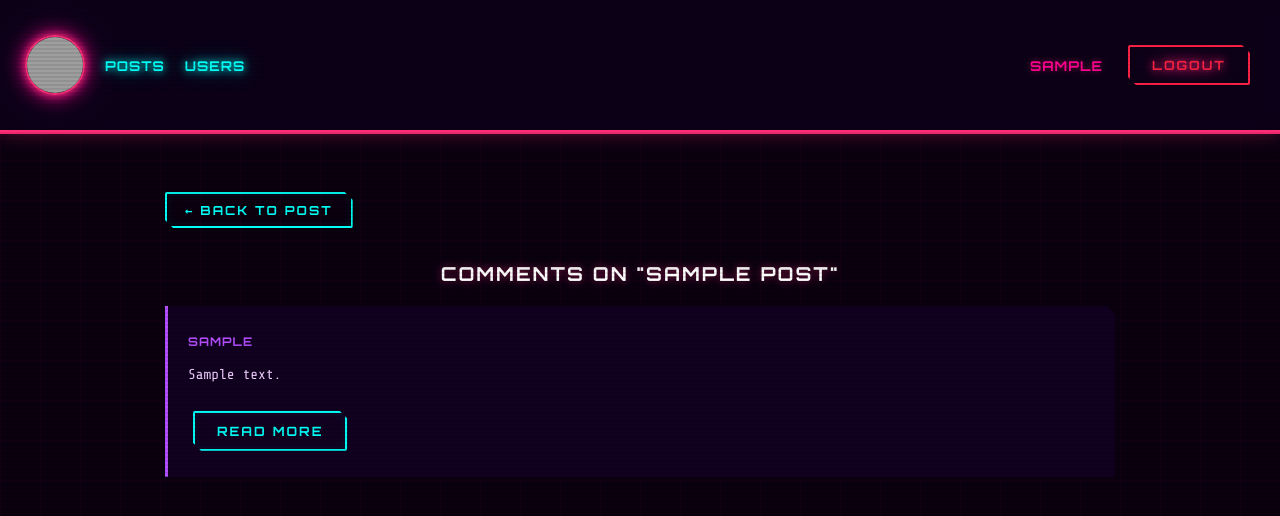
After one commit to Carliaal/Blog, a Django app: a page that uses shared/templates/header.html in a window 1280 px wide. The commit adds this page. Shown: the top 516 px of the page. Run offline with Django 5.2, Linux system fonts and the light colour scheme; a user stored in the database is signed in; tables that the repository leaves empty hold one stand-in row (values such as "Sample post"); grey boxes are pictures that could not be loaded.

Commit message:
feat #14: comment_list, delete_comment. users_list views

```diff
--- /dev/null
+++ b/comments/templates/comments/list.html
@@ -0,0 +1,31 @@
+{% extends "basic.html" %}
+
+{% block content %}
+<div class="post-detail">
+
+  <div class="post-detail-topbar">
+    <a href="{% url 'posts:post-detail' post_slug=post.slug %}" class="show">← Back to post</a>
+  </div>
+
+  <h2>Comments on "{{ post.title }}"</h2>
+
+  {% if comments %}
+    <ul class="comments-list">
+      {% for comment in comments %}
+        <li class="comment-card">
+          <p class="comment-alias">{{ comment.alias }}</p>
+          <p class="comment-content">{{ comment.content|truncatechars:160 }}</p>
+          <a href="{% url 'comments:detail' post_slug=post.slug comment_id=comment.id %}" class="show">Read more</a>
+        </li>
+      {% endfor %}
+    </ul>
+  {% else %}
+    <div class="post-empty">
+      <p class="post-empty-icon">◈</p>
+      <p>No comments yet.</p>
+      <a href="{% url 'comments:add-comment' post_slug=post.slug %}" class="add">+ Add comment</a>
+    </div>
+  {% endif %}
+
+</div>
+{% endblock %}
--- a/comments/urls.py
+++ b/comments/urls.py
@@ -4,6 +4,7 @@ from . import views
 app_name = 'comments'
 
 urlpatterns = [
+    path('<slug:post_slug>/comments/', views.comments_list, name='comments-list'),
     path('<slug:post_slug>/comments/add/', views.add_comment, name='add-comment'),
     path('<slug:post_slug>/comments/<int:comment_id>/', views.comment_detail, name='detail'),
     path('<slug:post_slug>/comments/<int:comment_id>/delete/', views.delete_comment, name='delete-comment'),
--- a/comments/views.py
+++ b/comments/views.py
@@ -5,6 +5,12 @@ from django.shortcuts import render, get_object_or_404, redirect
 from posts.models import Post
 from .forms import AddCommmentForm
 from .models import Comment
+
+@login_required
+def comments_list(request, post_slug):
+    post = get_object_or_404(Post, slug=post_slug)
+    comments = Comment.objects.filter(post=post).order_by('id')
+    return render(request, 'comments/list.html', {'comments': comments, 'post': post})
 
 
 @login_required
@@ -21,7 +27,7 @@ def add_comment(request, post_slug):
         form = AddCommmentForm()
     return render(request, 'comments/add.html', {'form': form, 'post': post})
 
-
+@login_required
 def comment_detail(request, post_slug, comment_id):
     post = get_object_or_404(Post, slug=post_slug)
     comment = get_object_or_404(Comment, id=comment_id, post=post)
@@ -31,7 +37,6 @@ def comment_detail(request, post_slug, comment_id):
         'is_author': comment.author == request.user,
     })
 
-
 @login_required
 def delete_comment(request, post_slug, comment_id):
     post = get_object_or_404(Post, slug=post_slug)
--- a/posts/templates/posts/post/detail.html
+++ b/posts/templates/posts/post/detail.html
@@ -30,7 +30,7 @@
 
   <div class="comments-section">
     <div class="comments-header">
-      <h2>Comments ({{ comments|length }})</h2>
+      <h2><a href="{% url 'comments:comments-list' post_slug=post.slug %}" class="comments-list-link">Comments ({{ comments|length }})</a></h2>
       <a href="{% url 'comments:add-comment' post_slug=post.slug %}" class="add">+ Add comment</a>
     </div>
 
--- a/shared/static/css/styles.css
+++ b/shared/static/css/styles.css
@@ -251,6 +251,23 @@ form input[type="file"] {
   background: #ff2244;
   color: var(--white) !important;
   box-shadow: 0 0 20px #ff2244aa;
+}
+
+.nav-link {
+  font-weight: 700;
+  color: var(--neon-cyan) !important;
+  text-decoration: none;
+  text-transform: uppercase;
+  letter-spacing: 1px;
+  font-size: 0.85rem;
+  text-shadow: var(--glow-cyan);
+  transition: 0.2s;
+}
+
+.nav-link:hover {
+  color: var(--neon-pink-bright) !important;
+  text-shadow: var(--glow-pink);
+  letter-spacing: 2px;
 }
 
 .username {
@@ -729,6 +746,17 @@ h1 {
   white-space: pre-wrap;
 }
 
+.comments-list-link {
+  color: inherit;
+  text-decoration: none;
+  transition: 0.2s;
+}
+
+.comments-list-link:hover {
+  color: var(--neon-cyan);
+  text-shadow: var(--glow-cyan);
+}
+
 .comments-empty {
   font-family: 'Share Tech Mono', monospace;
   color: var(--text-dim);
--- a/shared/templates/header.html
+++ b/shared/templates/header.html
@@ -2,6 +2,10 @@
 <header>
   <div class="header-left">
     <a href="{% url 'index' %}" class="logo"><img src="{% static 'logo.png' %}" alt="Logo tribu" /></a>
+    <a href="{% url 'posts:post-list' %}" class="nav-link">Posts</a>
+    <a href="{% url 'users:users-list' %}" class="nav-link">Users</a>
+
+
   </div>
 
   <div class="header-right">
--- a/users/urls.py
+++ b/users/urls.py
@@ -4,6 +4,7 @@ from . import views
 app_name = 'users'
 
 urlpatterns = [
+    path('', views.users_list, name='users-list'),
     path('edit/', views.edit_profile, name='profile-edit'),
     path('<str:username>/', views.profile_detail, name='profile-detail'),
 ]
--- a/users/views.py
+++ b/users/views.py
@@ -8,6 +8,10 @@ from .forms import EditProfileForm
 from .models import Profile
 
 User = get_user_model()
+
+def users_list(request):
+    users = User.objects.all().order_by('username')
+    return render(request, 'users/profile/list.html', {'users': users})
 
 
 def profile_detail(request, username):
```
Also changed, not shown: users/templates/users/profile/list.html (added, +28 -0 lines).
